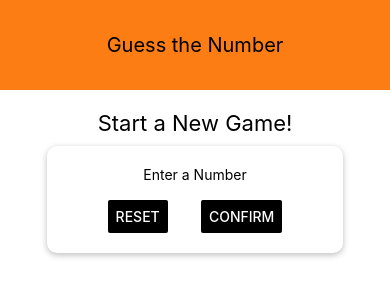
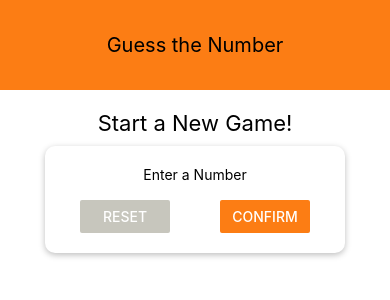
Before and after one commit to abhiram7054/rn-guess-number, a React Native app: screen / in a window 390 px wide. Shown: the top 300 px of the page. Built offline with nearby package versions, Linux system fonts and the light colour scheme.

Commit message:
adding default colors to new folder "constants"

```diff
--- a/components/header.js
+++ b/components/header.js
@@ -1,5 +1,7 @@
 import React from "react";
 import { View, Text, StyleSheet } from "react-native";
+
+import Colors from "../constants/colors";
 
 const Header = props => {
     return (
@@ -15,7 +17,7 @@ const styles = StyleSheet.create({
         width: "100%",
         height: 90,
         // paddingTop:36,
-        backgroundColor: "#fc7d14",
+        backgroundColor: Colors.primary,
         alignItems: "center",
         justifyContent: "center",
 
--- /dev/null
+++ b/constants/colors.js
@@ -0,0 +1,4 @@
+export default {
+    primary: "#fc7d14",
+    secondary: "#c7c6bd",
+}
--- a/screens/startGameScreen.js
+++ b/screens/startGameScreen.js
@@ -1,6 +1,8 @@
 import React from "react";
 import { View, Text, StyleSheet, TextInput, Button } from "react-native";
 import Card from "../components/card";
+
+import Colors from "../constants/colors";
 
 const StartGameScreen = props => {
     return(
@@ -11,8 +13,8 @@ const StartGameScreen = props => {
                     <Text> Enter a Number </Text>
                     <TextInput />
                     <View style={styles.buttonContainer}>
-                        <Button color="black" title="RESET" onPress={() => {}} />
-                        <Button color="black" title="CONFIRM" onPress={() => {}} />
+                        <View style={styles.button}><Button color={Colors.secondary} title="RESET" onPress={() => {}} /></View>
+                        <View style={styles.button}><Button color={Colors.primary} title="CONFIRM" onPress={() => {}} /></View>
                     </View>
                 </View>
             </Card>
@@ -33,7 +35,7 @@ const styles = StyleSheet.create({
     },
     inputContainer: {
         width: 300,
-        maxWidth: "80%",
+        maxWidth: "100%",
         alignItems: "center",
     },
     buttonContainer: {
@@ -41,6 +43,9 @@ const styles = StyleSheet.create({
         width: "100%",
         justifyContent: "space-between",
         paddingHorizontal: 15,
+    },
+    button: {
+        width: 90,
     }
 });
 
```
